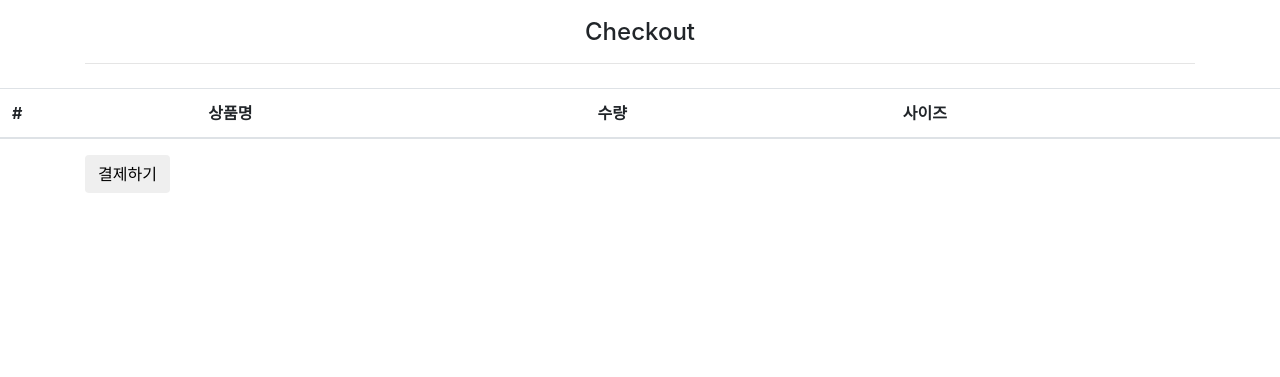
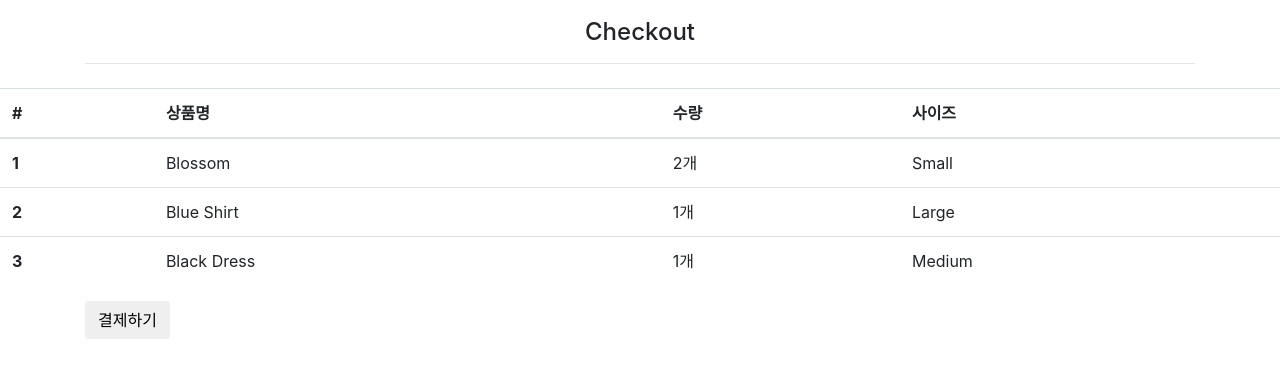
Before and after one commit to etff/shoppingMall, a plain HTML site: page checkout.html in a window 1280 px wide. Shown: the part 63-440 px from the top of the page. Drawn offline with nearby package versions, Linux system fonts and the light colour scheme.

```diff
--- a/checkout.html
+++ b/checkout.html
@@ -87,23 +87,41 @@
         crossorigin="anonymous"></script>
 
     <script>
-        var data = localStorage.getItem('product1');
-        data = JSON.parse(data);
+
+        function SampleData(id,name,price,quantity,size) {
+            this.id = id;
+            this.name = name;
+            this.price = price;
+            this.quantity = quantity;
+            this.size = size;
+            localStorage.setItem('product'+this.id, JSON.stringify(this));
+            console.log('product'+this.id+' saved');
+        }
+
+        var data = new SampleData(1,'Blossom',199,2,'Small');
+        var data2 = new SampleData(2,'Blue Shirt',99,1,'Large');
+        var data3 = new SampleData(3,'Black Dress',159,1,'Medium');
+        var data4 = new SampleData(4,'Red Dress',59,1,'Medium');
+
+    for (var i = 0; i < 3; i++) {
+        var data = localStorage.getItem("product" + (i+1));
+        data  = JSON.parse(data);
 
         var name = data.name,
-            num = data.num,
-            color = data.color;
+            quantity = data.quantity,
+            size = data.size;
 
         var template = `
         <tr>
-            <th scope="row">1</th>
+            <th scope="row">${i+1}</th>
             <td>${name}</td>
-            <td>${num}개</td>
-            <td>${color}</td>
+            <td>${quantity}개</td>
+            <td>${size}</td>
         </tr>`;
 
+        $("tbody").append(template);
 
-        $("tbody").append(template);
+    }
 
     </script>
 
```
